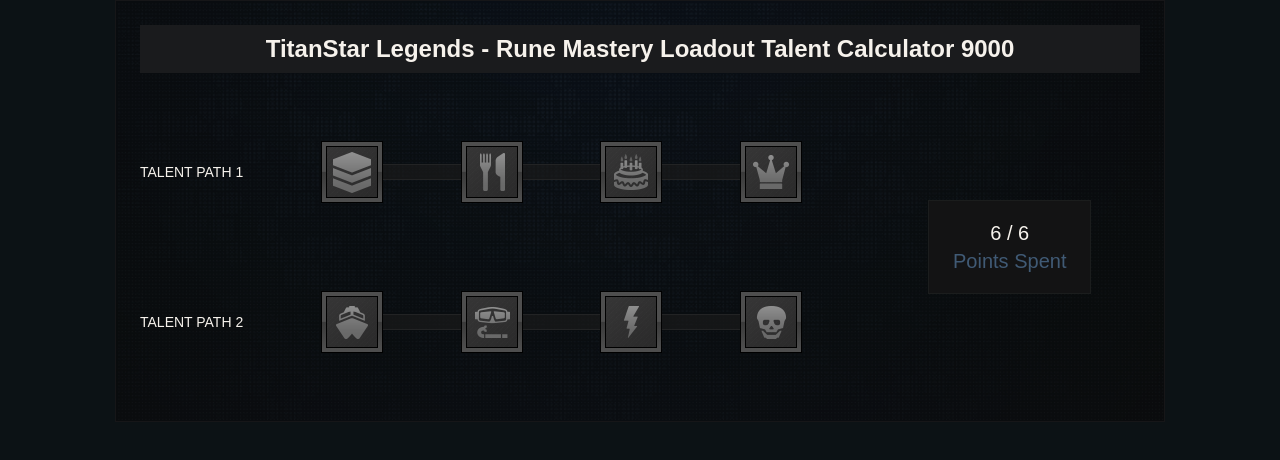
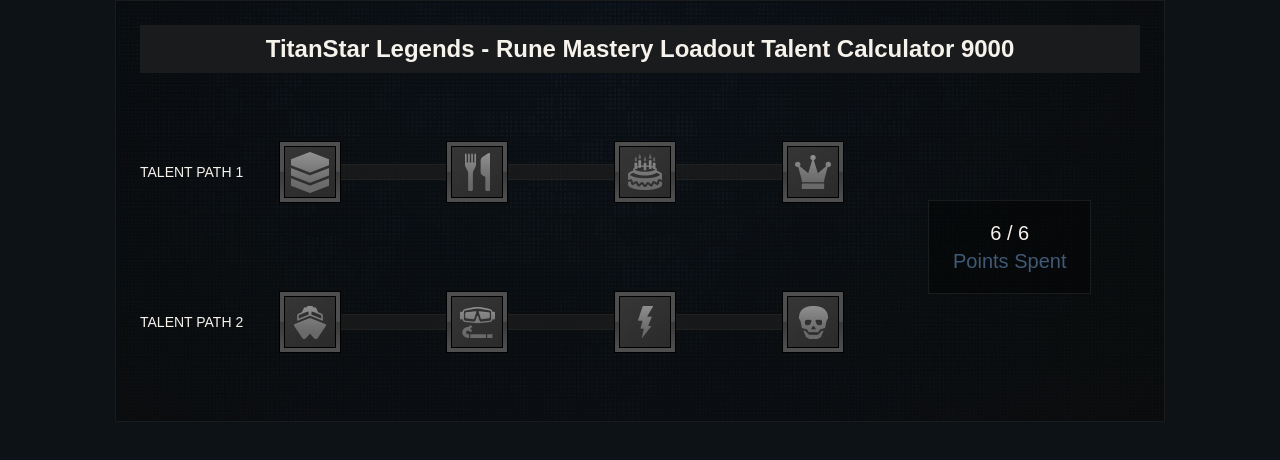
Before and after one commit to Jturnerwhite/tsl-talent-calc, a React (Create React App) app: page / in a window 1280 px wide. Shown: the top 460 px of the page. Built offline with nearby package versions, Linux system fonts and the light colour scheme.

Commit message:
slight style tweaks

```diff
--- a/src/modules/TalentTree/talent-tree.scss
+++ b/src/modules/TalentTree/talent-tree.scss
@@ -1,9 +1,15 @@
 $defaultFontColor: #f6f2ec;
 $themeColor: #405a75;
 $themeColorLight: #6dabea;
+$themeBlack: #060809;
+$themeGrey: #1a1b1d;
 
-$pathBarColor: #1b1b1ca3;
-$pathBarBorder: #222324;
+$pathBarColor: #1e1e1fa3;
+$pathBarBorder: #212121;
+$pathBarColorActive: #303133a8;
+$pathBarBorderActive: #414142;
+
+$pointContainerColor: #00000066;
 
 $small: 420px;
 $medium: 768px;
@@ -15,12 +21,12 @@ $large: 1024px;
 	min-height: 350px;
 	background: url("./talent-calc-bg.png");
 	background-size: cover;
-	border: 1px solid #161618;
+	border: 1px solid $themeGrey;
 	color: $defaultFontColor;
 	padding: 24px;
 
 	.tt__heading {
-		background-color: #1a1b1d;
+		background-color: $themeGrey;
 		color: $defaultFontColor;
 		display: block;
 		padding: 12px 0px;
@@ -55,8 +61,8 @@ $large: 1024px;
 
 		&::after {
 			content:'';
-			background-color: #1b1b1ca3;
-			border: 1px solid #222324;
+			background-color: $pathBarColor;
+			border: 1px solid $pathBarBorder;
 			border-top: 0px;
 			border-bottom: 0px;
 			position: absolute;
@@ -73,8 +79,8 @@ $large: 1024px;
 
 		&.tt__leaf--active {
 			&::after {
-				background-color: #303133a8;
-				border-color: #414142;
+				background-color: $pathBarColorActive;
+				border-color: $pathBarBorderActive;
 			}
 		}
 	}
@@ -106,8 +112,8 @@ $large: 1024px;
 	}
 
 	.tt__point-container {
-		background-color: #131314;
-		border: 1px solid #1b1d1d;
+		background-color: $pointContainerColor;
+		border: 1px solid $themeGrey;
 		padding: 8px 18px;
 		width: 100%;
 	}
@@ -167,15 +173,15 @@ $large: 1024px;
 		}
 
 		.tt__leaf {
-			align-items:center;
-			display:flex;
-			flex-grow:1;
+			align-items: center;
+			display: flex;
+			flex-grow: 3;
 			position: relative;
 			min-height: auto;
 
 			&::after {
 				content:'';
-				border: 1px solid #222324;
+				border: 1px solid $pathBarBorder;
 				border-left: 0px;
 				border-right: 0px;
 				right: -6px;
@@ -184,6 +190,10 @@ $large: 1024px;
 				bottom: auto;
 				width: auto;
 				height: 14px;
+			}
+
+			&:first-child, &:last-child {
+				flex-grow: 1;
 			}
 		}
 
--- a/src/modules/TalentTree/talent.scss
+++ b/src/modules/TalentTree/talent.scss
@@ -1,9 +1,11 @@
 $defaultFontColor: #f6f2ec;
 $themeColor: #405a75;
 $themeColorLight: #6dabea;
-$offColor: #a87900;
+$hoverColor: #a87900;
 $offBlack: #3a3a3a;
 $deactivatedGrey: #4e4e4e;
+$shineStripe: #F5F5F5;
+$boxShadow: #7d7d7d;
 
 .tt-talent {
 	position: relative;
@@ -16,19 +18,15 @@ $deactivatedGrey: #4e4e4e;
 
 	&.tt-talent--active {
 		background: linear-gradient($themeColorLight 49%, $offBlack 50%, $themeColorLight 95%);
-		box-shadow: #7d7d7d 0px 0px 8px;
-
-		&:hover {
-			background: linear-gradient($themeColorLight 49%, $offBlack 50%, $themeColorLight 95%);
-		}
+		box-shadow: $boxShadow 0px 0px 8px;
 
 		.tt-talent__button {
 			background-position-y: 0px;
 		}
 	}
 
-    &:hover {
-		background: linear-gradient($offColor 49%, $offBlack 50%, $offColor 95%);
+	&:not(.tt-talent--active):hover {
+		background: linear-gradient($hoverColor 49%, $offBlack 50%, $hoverColor 95%);
 	}
 
 	.tt-talent__button::before {
@@ -39,14 +37,19 @@ $deactivatedGrey: #4e4e4e;
 		top: 0;
 		width: 100%;
 		height: 100%;
-		background: linear-gradient( -45deg, #ffffff00 0 calc(50% - 10px), #F5F5F5 calc(50% - 10px) calc(50% + 10px), #ffffff00 calc(50% + 10px) 100% );
+		background: linear-gradient( -45deg, transparent 0 calc(50% - 10px), $shineStripe calc(50% - 10px) calc(50% + 10px), transparent calc(50% + 10px) 100% );
 		background-size: 350% 100%;
 		background-position: 100% 100%;
 	}
+
 	&:hover, &:focus {
-		.tt-talent__button::before{
-			background-position: 0% 100%;
-			transition: 0.5s all;
+		.tt-talent__button {
+			background-position-y: 0px;
+
+			&::before{
+				background-position: 0% 100%;
+				transition: 0.4s all;
+			}
 		}
 	}
 }
```
